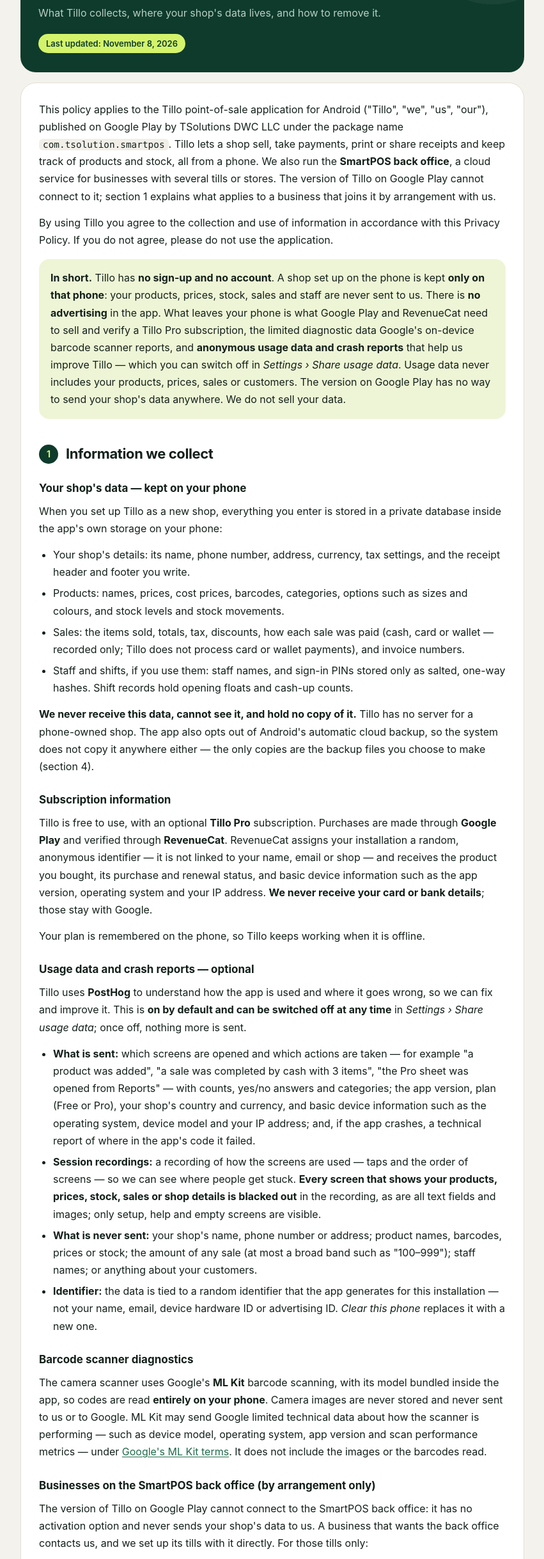
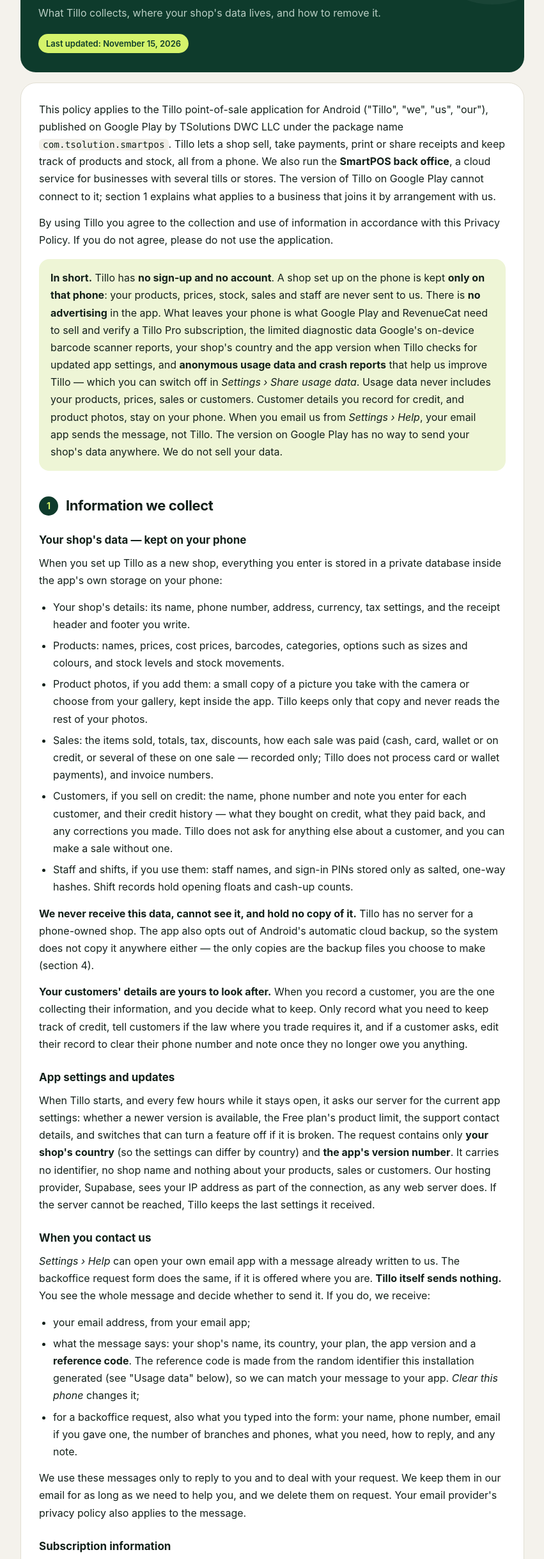
Before and after one commit to Talhatbt/talhatbt.github.io, a plain HTML site: page tillo/privacy-policy.html in a window 1280 px wide. Shown: the part 195-2632 px from the top of the page at 64% size, without its empty margins (214-1065 px from the left). Drawn offline with Linux system fonts and the light colour scheme.

Commit message:
Tillo privacy policy: customers, product photos, contact, app settings (1.2.0)
- Customers & credit: name, phone, note and credit history stay on the
  phone and in backups; the shop is responsible for them
- Product photos: copied into the app from the camera or photo picker
- Help and the backoffice form open the user's own mail app; what we
  receive if they send it, including the reference code
- WhatsApp payment reminders and settlement slips
- App settings request (country + version only), which every install
  has made since 1.1.0; Supabase row corrected
- Camera, internet, backup, retention and contact lines updated

Co-Authored-By: Claude Opus 5.5 <noreply@anthropic.com>

```diff
--- a/tillo/privacy-policy.html
+++ b/tillo/privacy-policy.html
@@ -107,7 +107,7 @@
   <p class="eyebrow">Legal &middot; TSolutions DWC LLC</p>
   <h1>Privacy Policy</h1>
   <p>What Tillo collects, where your shop's data lives, and how to remove it.</p>
-  <span class="updated">Last updated: November 8, 2026</span>
+  <span class="updated">Last updated: November 15, 2026</span>
 </header>
 
 <main>
@@ -116,7 +116,7 @@
 <p>By using Tillo you agree to the collection and use of information in accordance with this Privacy Policy. If you do not agree, please do not use the application.</p>
 
 <div class="box">
-<p><strong>In short.</strong> Tillo has <strong>no sign-up and no account</strong>. A shop set up on the phone is kept <strong>only on that phone</strong>: your products, prices, stock, sales and staff are never sent to us. There is <strong>no advertising</strong> in the app. What leaves your phone is what Google Play and RevenueCat need to sell and verify a Tillo Pro subscription, the limited diagnostic data Google's on-device barcode scanner reports, and <strong>anonymous usage data and crash reports</strong> that help us improve Tillo — which you can switch off in <em>Settings › Share usage data</em>. Usage data never includes your products, prices, sales or customers. The version on Google Play has no way to send your shop's data anywhere. We do not sell your data.</p>
+<p><strong>In short.</strong> Tillo has <strong>no sign-up and no account</strong>. A shop set up on the phone is kept <strong>only on that phone</strong>: your products, prices, stock, sales and staff are never sent to us. There is <strong>no advertising</strong> in the app. What leaves your phone is what Google Play and RevenueCat need to sell and verify a Tillo Pro subscription, the limited diagnostic data Google's on-device barcode scanner reports, your shop's country and the app version when Tillo checks for updated app settings, and <strong>anonymous usage data and crash reports</strong> that help us improve Tillo — which you can switch off in <em>Settings › Share usage data</em>. Usage data never includes your products, prices, sales or customers. Customer details you record for credit, and product photos, stay on your phone. When you email us from <em>Settings › Help</em>, your email app sends the message, not Tillo. The version on Google Play has no way to send your shop's data anywhere. We do not sell your data.</p>
 </div>
 
 <h2><span class="num">1</span>Information we collect</h2>
@@ -126,10 +126,25 @@
 <ul>
   <li>Your shop's details: its name, phone number, address, currency, tax settings, and the receipt header and footer you write.</li>
   <li>Products: names, prices, cost prices, barcodes, categories, options such as sizes and colours, and stock levels and stock movements.</li>
-  <li>Sales: the items sold, totals, tax, discounts, how each sale was paid (cash, card or wallet — recorded only; Tillo does not process card or wallet payments), and invoice numbers.</li>
+  <li>Product photos, if you add them: a small copy of a picture you take with the camera or choose from your gallery, kept inside the app. Tillo keeps only that copy and never reads the rest of your photos.</li>
+  <li>Sales: the items sold, totals, tax, discounts, how each sale was paid (cash, card, wallet or on credit, or several of these on one sale — recorded only; Tillo does not process card or wallet payments), and invoice numbers.</li>
+  <li>Customers, if you sell on credit: the name, phone number and note you enter for each customer, and their credit history — what they bought on credit, what they paid back, and any corrections you made. Tillo does not ask for anything else about a customer, and you can make a sale without one.</li>
   <li>Staff and shifts, if you use them: staff names, and sign-in PINs stored only as salted, one-way hashes. Shift records hold opening floats and cash-up counts.</li>
 </ul>
 <p><strong>We never receive this data, cannot see it, and hold no copy of it.</strong> Tillo has no server for a phone-owned shop. The app also opts out of Android's automatic cloud backup, so the system does not copy it anywhere either — the only copies are the backup files you choose to make (section 4).</p>
+<p><strong>Your customers' details are yours to look after.</strong> When you record a customer, you are the one collecting their information, and you decide what to keep. Only record what you need to keep track of credit, tell customers if the law where you trade requires it, and if a customer asks, edit their record to clear their phone number and note once they no longer owe you anything.</p>
+
+<h3>App settings and updates</h3>
+<p>When Tillo starts, and every few hours while it stays open, it asks our server for the current app settings: whether a newer version is available, the Free plan's product limit, the support contact details, and switches that can turn a feature off if it is broken. The request contains only <strong>your shop's country</strong> (so the settings can differ by country) and <strong>the app's version number</strong>. It carries no identifier, no shop name and nothing about your products, sales or customers. Our hosting provider, Supabase, sees your IP address as part of the connection, as any web server does. If the server cannot be reached, Tillo keeps the last settings it received.</p>
+
+<h3>When you contact us</h3>
+<p><em>Settings › Help</em> can open your own email app with a message already written to us. The backoffice request form does the same, if it is offered where you are. <strong>Tillo itself sends nothing.</strong> You see the whole message and decide whether to send it. If you do, we receive:</p>
+<ul>
+  <li>your email address, from your email app;</li>
+  <li>what the message says: your shop's name, its country, your plan, the app version and a <strong>reference code</strong>. The reference code is made from the random identifier this installation generated (see "Usage data" below), so we can match your message to your app. <em>Clear this phone</em> changes it;</li>
+  <li>for a backoffice request, also what you typed into the form: your name, phone number, email if you gave one, the number of branches and phones, what you need, how to reply, and any note.</li>
+</ul>
+<p>We use these messages only to reply to you and to deal with your request. We keep them in our email for as long as we need to help you, and we delete them on request. Your email provider's privacy policy also applies to the message.</p>
 
 <h3>Subscription information</h3>
 <p>Tillo is free to use, with an optional <strong>Tillo Pro</strong> subscription. Purchases are made through <strong>Google Play</strong> and verified through <strong>RevenueCat</strong>. RevenueCat assigns your installation a random, anonymous identifier — it is not linked to your name, email or shop — and receives the product you bought, its purchase and renewal status, and basic device information such as the app version, operating system and your IP address. <strong>We never receive your card or bank details</strong>; those stay with Google.</p>
@@ -162,12 +177,12 @@
 
 <h2><span class="num">2</span>What we do not collect</h2>
 <ul>
-  <li>No account, email address, phone number or password is ever asked for in the app. Only a business's back-office users sign in, on the back-office website.</li>
+  <li>No account, email address or password is ever asked for in the app. The backoffice request form asks for a name and a phone number, and optionally an email address, but they reach us only if you send the email yourself (see "When you contact us"). Only a business's back-office users sign in, on the back-office website.</li>
   <li>No advertising and no advertising ID.</li>
   <li>No usage data that identifies you or your shop — see "Usage data and crash reports" above, and switch it off whenever you like.</li>
   <li>No location. Bluetooth is used only to connect to printers you have already paired, so the app never scans for nearby devices.</li>
-  <li>No contacts, photos, files, microphone or SMS. Backup files are read and written only through the Android file picker, one file at a time, when you choose.</li>
-  <li>No personal information about your customers. Tillo does not ask for a customer's name, phone number or email to make a sale.</li>
+  <li>No access to your contacts, photo library, files, microphone or SMS. A product photo comes from the camera, or from the Android photo picker, which shares only the one picture you choose. Backup files are read and written only through the Android file picker, one file at a time, when you choose.</li>
+  <li>Nothing about your customers reaches us. The customer details you record for credit stay on your phone and in your backups (section 1). A sale never needs a customer.</li>
   <li>We do not sell, rent or trade any information.</li>
 </ul>
 
@@ -176,9 +191,9 @@
 <table>
 <thead><tr><th>Permission</th><th>Why</th></tr></thead>
 <tbody>
-<tr><td><strong>Camera</strong></td><td>To scan product barcodes. Asked for the first time you open the scanner; if you decline, you can still type codes or use a USB or Bluetooth scanner. Images are processed on the phone and never saved.</td></tr>
+<tr><td><strong>Camera</strong></td><td>To scan product barcodes. Asked for the first time you open the scanner or take a product photo; if you decline, you can still type codes or use a USB or Bluetooth scanner, or choose a photo from your gallery. Scanner images are processed on the phone and never saved. A product photo you take is saved as a small copy inside the app (section 1). Neither is ever sent to us.</td></tr>
 <tr><td><strong>Nearby devices (Bluetooth connect)</strong></td><td>To print receipts on a Bluetooth receipt printer you have paired in your phone's settings. Not used to scan for devices, and not used for location.</td></tr>
-<tr><td><strong>Internet and network state</strong></td><td>To buy, restore and check a Tillo Pro subscription, and — only on tills we set up for a business's back office — to sync with it. Selling never requires a connection.</td></tr>
+<tr><td><strong>Internet and network state</strong></td><td>To buy, restore and check a Tillo Pro subscription; to fetch the app settings described in section 1; to send usage data unless you switch it off; and — only on tills we set up for a business's back office — to sync with it. Selling never requires a connection.</td></tr>
 <tr><td><strong>Google Play billing</strong></td><td>To offer the optional Tillo Pro subscription.</td></tr>
 </tbody>
 </table>
@@ -187,8 +202,9 @@
 <h2><span class="num">4</span>Backups, receipts and printing</h2>
 <p>These features move your data only where <strong>you</strong> send it:</p>
 <ul>
-  <li><strong>Backup.</strong> Tillo can save your whole shop to a single file, in a place you choose with the Android file picker — your phone's storage, Google Drive, or any other provider you have installed. The file is <strong>not encrypted</strong>, so that a forgotten password can never make your only copy unrecoverable; it holds your shop's details, products, stock and sales, and staff PINs only as hashes. Treat it like any business record and keep it somewhere private. Restoring reads a file you pick in the same way. We never receive a copy.</li>
+  <li><strong>Backup.</strong> Tillo can save your whole shop to a single file, in a place you choose with the Android file picker — your phone's storage, Google Drive, or any other provider you have installed. The file is <strong>not encrypted</strong>, so that a forgotten password can never make your only copy unrecoverable; it holds your shop's details, products and their photos, stock, sales, and your customers with their names, phone numbers and credit history, with staff PINs only as hashes. Because it contains your customers' details, treat it like any business record and keep it somewhere private. Restoring reads a file you pick in the same way. We never receive a copy.</li>
   <li><strong>Sharing a receipt.</strong> When you share a receipt, Tillo hands its text to the Android share sheet and the app you choose (for example WhatsApp or email) sends it. That app's own privacy policy then applies.</li>
+  <li><strong>Payment reminders.</strong> When you send a customer a reminder, Tillo opens WhatsApp with that customer's phone number and a message showing what they owe. You see the message, and WhatsApp sends it only if you tap send. WhatsApp's privacy policy then applies. A credit settlement slip is shared the same way as a receipt.</li>
   <li><strong>Printing.</strong> Receipts are sent directly over Bluetooth to your printer. The printer's name, address and paper width are remembered on the phone only.</li>
 </ul>
 
@@ -202,7 +218,7 @@
 <tr><td><strong>RevenueCat</strong></td><td>Verifying and restoring your Tillo Pro subscription, using an anonymous identifier. <a href="https://www.revenuecat.com/privacy/">RevenueCat Privacy Policy</a>.</td></tr>
 <tr><td><strong>PostHog</strong></td><td>Anonymous usage data, masked session recordings and crash reports, as described in section 1, processed in the United States. Optional — off in <em>Settings › Share usage data</em>. <a href="https://posthog.com/privacy">PostHog Privacy Policy</a>.</td></tr>
 <tr><td><strong>Google ML Kit</strong></td><td>On-device barcode reading; may report scanner performance diagnostics as described above.</td></tr>
-<tr><td><strong>Supabase</strong></td><td>Hosting the SmartPOS cloud service and back-office sign-in — <em>only</em> for businesses on the SmartPOS back office and the tills we set up for them. The version of Tillo on Google Play never contacts it. <a href="https://supabase.com/privacy">Supabase Privacy Policy</a>.</td></tr>
+<tr><td><strong>Supabase</strong></td><td>Hosting the app settings every installation fetches (only your shop's country and the app version are sent; see section 1). Also hosting the SmartPOS cloud service and back-office sign-in, which hold data <em>only</em> for businesses on the SmartPOS back office and the tills we set up for them. The version of Tillo on Google Play never sends it your shop's data. <a href="https://supabase.com/privacy">Supabase Privacy Policy</a>.</td></tr>
 </tbody>
 </table>
 </div>
@@ -212,6 +228,8 @@
 <ul>
   <li><strong>Your shop's data</strong> stays on your phone until you delete it. You can edit or remove products at any time. <strong>Uninstalling Tillo, or clearing its storage in Android Settings, permanently erases everything</strong> — we cannot recover it, so make a backup first if you want to keep it. Because we never hold a copy, there is nothing you need to ask us to delete.</li>
   <li><strong>Backup files</strong> stay wherever you saved them until you delete them there.</li>
+  <li><strong>A customer's details</strong> stay on your phone with your sales records. You can edit a customer at any time to change their name or clear their phone number and note. Archiving a customer hides them from the list, but someone who still owes you stays visible, so a debt is never lost. Uninstalling Tillo or <em>Clear this phone</em> erases them, as it erases everything else. Their details also stay in any backup file that contains them.</li>
+  <li><strong>Emails you send us</strong> are kept in our mailbox for as long as we need them to help you. Ask us and we will delete them.</li>
   <li><strong>Usage data and crash reports</strong> are kept in PostHog for a limited period and then deleted; session recordings are kept for a shorter period than events. Switching off <em>Share usage data</em> stops anything new being sent. Because this data is tied only to a random identifier, we cannot look it up by your name — to have it deleted, contact us and we will help you find your installation's identifier.</li>
   <li><strong>Subscription records</strong> are kept by Google Play and RevenueCat for as long as needed to honour and restore your purchase and to meet tax and accounting obligations. You can manage or cancel the subscription in Google Play under <em>Payments &amp; subscriptions</em>.</li>
   <li><strong>Data held for a business</strong> (the SmartPOS back office and the tills set up for it) is kept for as long as that business keeps its SmartPOS account, because sales records are business and tax records. The business can ask us to delete its account and all of its data. If you are a staff member, ask the business first, or contact us. Clearing a till removes the data from that till only.</li>
@@ -235,7 +253,7 @@
 
 <h2><span class="num">11</span>Contact</h2>
 <p>Questions about this policy or your data:</p>
-<p><strong>TSolutions DWC LLC</strong><br>Email: <a href="mailto:info@tsolutions-dwc.com">info@tsolutions-dwc.com</a></p>
+<p><strong>TSolutions DWC LLC</strong><br>Email: <a href="mailto:info@tsolutions-dwc.com">info@tsolutions-dwc.com</a><br>App support (the address <em>Settings › Help</em> writes to): <a href="mailto:support@tsolutions-dwc.com">support@tsolutions-dwc.com</a></p>
 </main>
 
 <footer><span>&copy; 2026 TSolutions DWC LLC &middot; Tillo</span><span>This page loads no scripts, fonts or trackers.</span></footer>
```
